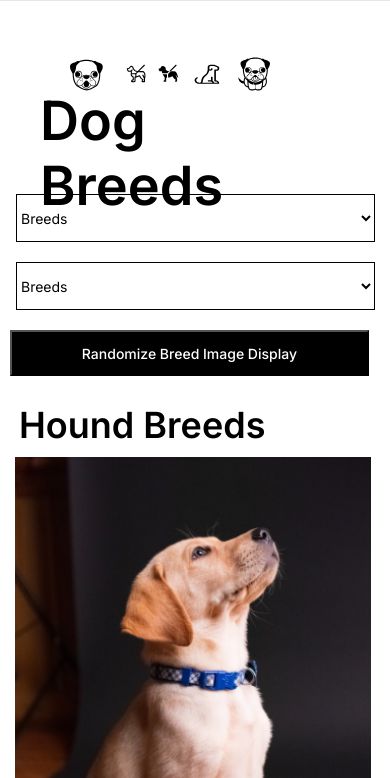
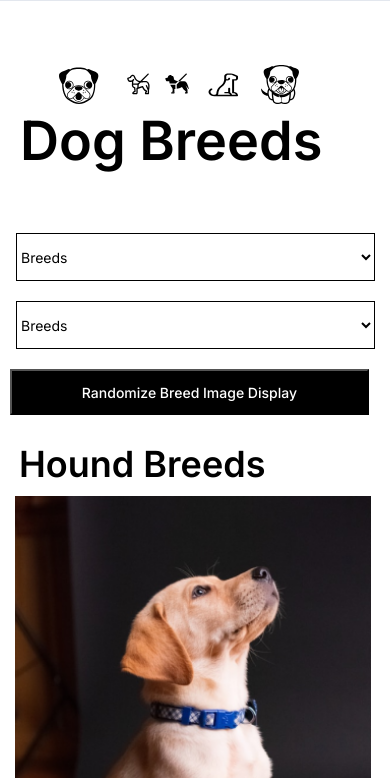
Before and after one commit to chipingo42/Dog-breeds, a plain HTML site: page index.html in a window 390 px wide. Shown: the part 66-844 px from the top of the page. Drawn offline with Linux system fonts and the light colour scheme; files whose address does not match are found by name.

Commit message:
mobile check

```diff
--- a/src/css/dogShowcase.css
+++ b/src/css/dogShowcase.css
@@ -18,22 +18,53 @@
     line-height: 116px;
     color: #000000;
     margin-left: -80px;
+}
 
+
+@media screen and (max-width: 806px) {
+    .dogImageContent {
+        width: 100%;
+        margin-left: 80px;
+    }
+    .dogImageContent img {
+        width: 200px;
+        margin-left: 190px;
+    }
+    .dogImageContent p {
+        font-size: 70px;
+        padding-left: 180px;
+        width: 800px;
+    }
 }
 
 
 @media screen and (max-width: 768px) {
     .dogImageContent {
-        padding-top: 187px;
-        margin-left: 200px;
-    }
-
-    .dogImageContent img {
-        margin-left: -27px;
+        width: 100%;
+        margin-left: 0px;
     }
 }
 
-@media screen and (max-width: 591px) {
+@media screen and (max-width: 500px) {
+    .dogImageContent {
+        margin-top: -76px;
+    }
+    .dogImageContent img {
+        width: 240px;
+        margin-left: 59px;
+    }
+
+    .dogImageContent p {
+        font-weight: 600;
+        font-size: 54px;
+        line-height: 65px;
+        padding-left: 100px;
+        width: 500px;
+    }
+}
+
+
+/* @media screen and (max-width: 591px) {
     .dogImageContent {
         padding-top: 187px;
         margin-left: 170px;
@@ -49,9 +80,10 @@
         padding-left: 20px;
         margin-top: -30px;
     }
-}
+} */
 
 
+/*
 @media screen and (max-width: 500px) {
     #dogShowcase {
         height: 220px;
@@ -76,4 +108,4 @@
         width: 303px;
         margin-left: -60px;
     }
-}
+} */
```
